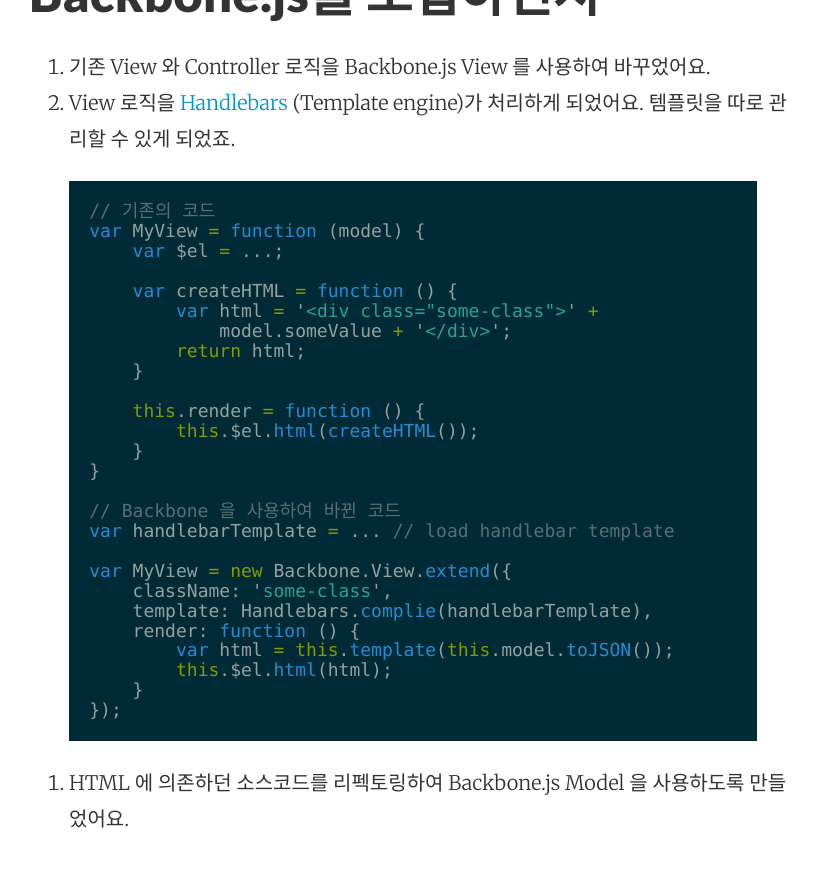
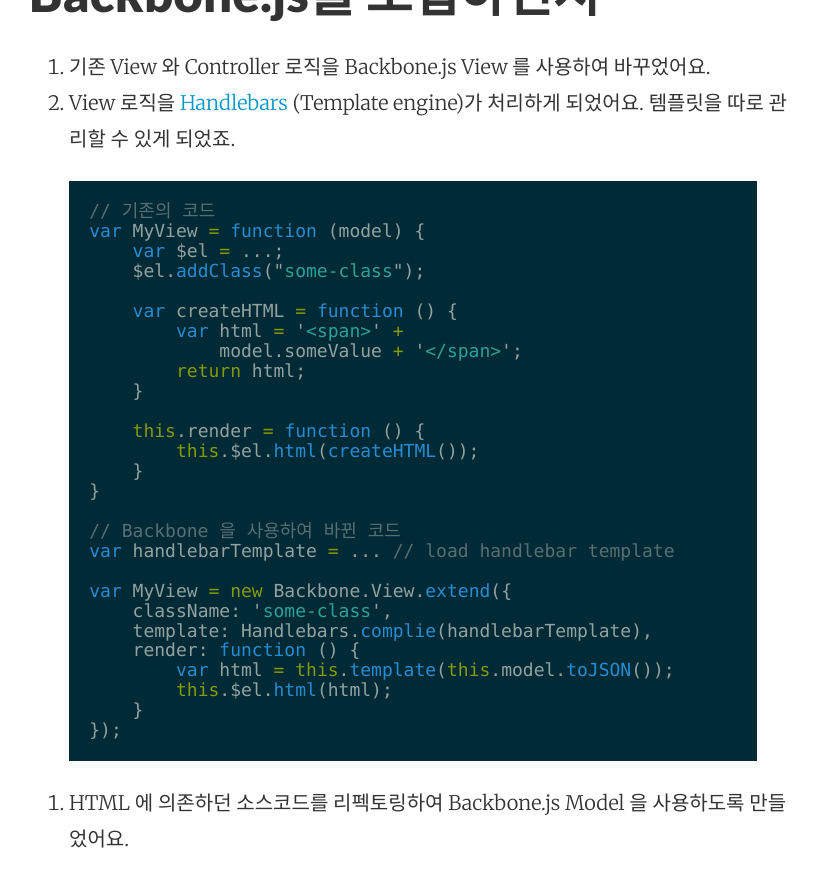
Before and after one commit to ironhee/ironhee.github.io, a Jekyll site: the page built from _posts/2014-10-12-migrate-to-backbone.markdown, in a window 1280 px wide and 900 px high, scrolled down 2337 px. Shown: the top 887 px of the window, without its empty margins (227-1045 px from the left). Built offline with Jekyll 4.4.1, drawn with Linux system fonts in a browser that asks for light colours; comment, search, counter and statistics services are not loaded.

Commit message:
migrate-to-backbone code change

```diff
--- a/_posts/2014-10-12-migrate-to-backbone.markdown
+++ b/_posts/2014-10-12-migrate-to-backbone.markdown
@@ -43,10 +43,11 @@
 // 기존의 코드
 var MyView = function (model) {
     var $el = ...;
+    $el.addClass("some-class");
 
     var createHTML = function () {
-        var html = '<div class="some-class">' +
-            model.someValue + '</div>';
+        var html = '<span>' +
+            model.someValue + '</span>';
         return html;
     }
 
```
